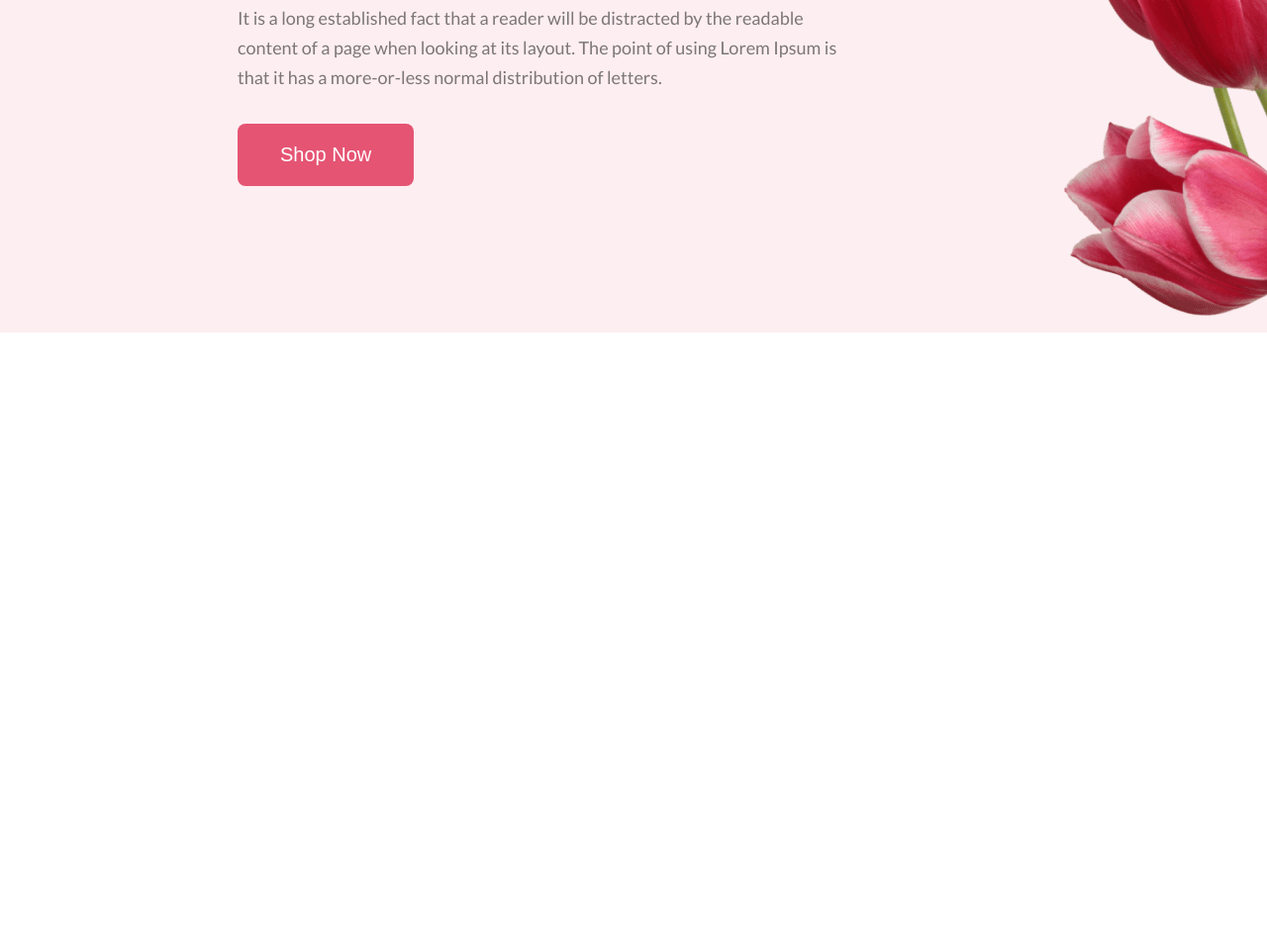
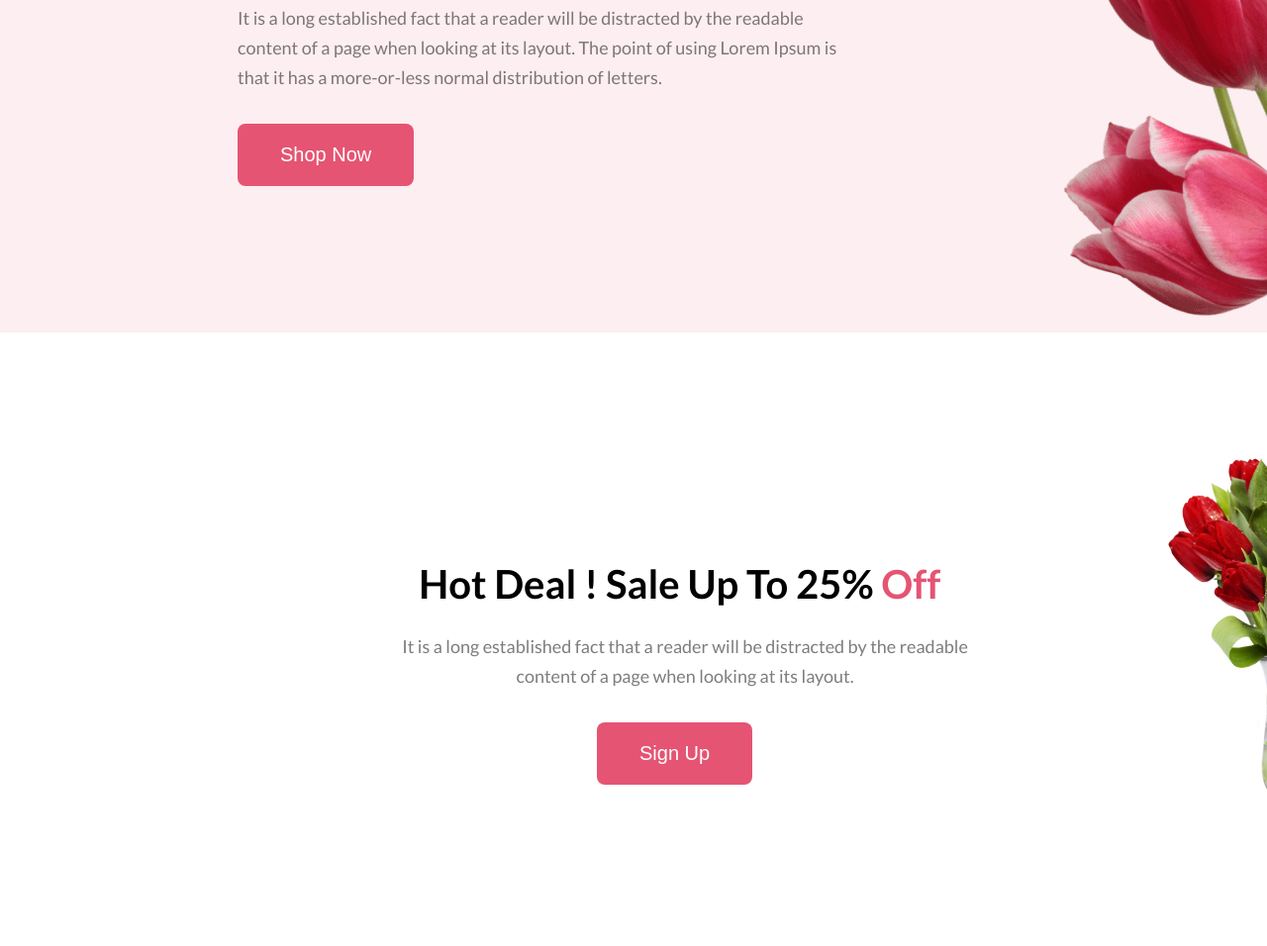
Before and after one commit to Farhan-Afsar/Assignment-one, a plain HTML site: page index.html in a window 1280 px wide. Shown: the part 514-1470 px from the top of the page at 99% size. Before the commit the page ends 853 px from the top, so only its background shows below. Drawn offline with Linux system fonts and the light colour scheme.

Commit message:
Added Hot deal section

```diff
--- a/index.html
+++ b/index.html
@@ -33,6 +33,19 @@
           <img src="./Asset/pngwing 10.png" alt="" />
         </div>
       </section>
+      <section class="section-two">
+        <div class="section-two-two">
+          <h2 class="title">Hot Deal ! Sale Up To 25% <span style="color: #E55473;">Off</span></h2>
+          <p class="description two">
+            It is a long established fact that a reader will be distracted by
+            the readable content of a page when looking at its layout.
+          </p>
+          <button class="btn btn-two">Sign Up</button>
+        </div>
+        <div class="image-two">
+          <img src="./Asset/pngwing 8.png" alt="" />
+        </div>
+      </section>
     </main>
   </body>
 </html>
--- a/style.css
+++ b/style.css
@@ -1,4 +1,4 @@
-*{
+* {
   margin: 0px;
   padding: 0px;
 }
@@ -8,7 +8,7 @@ body {
 .section-one {
   width: 1920px;
   height: 850px;
-  background: #FDEEF1;
+  background: #fdeef1;
 }
 .main-title {
   color: #272727;
@@ -40,12 +40,40 @@ body {
   margin-top: 50px;
   margin-right: 240px;
 }
-.section-one{
+.section-one {
   display: flex;
   justify-content: space-between;
 }
-.section-one-one{
+.section-one-one {
   margin-top: 197px;
   margin-left: 240px;
   margin-bottom: 147px;
 }
+.btn-two {
+  margin-left: 603px;
+}
+.section-two {
+  width: 1922px;
+  height: 620px;
+  display: flex;
+  justify-content: space-between;
+}
+.image-two {
+  margin-top: 100px;
+  margin-right: 429px;
+  margin-bottom: 100px;
+  width: 318px;
+  height: 420px;
+}
+.title {
+  margin-top: 230px;
+  margin-left: 423px;
+  font-size: 40px;
+}
+.two {
+  margin-left: 395px;
+  margin-top: 24px;
+  margin-bottom: 32px;
+  text-align: center;
+  width: 594px;
+}
```
Lines whose indentation alone changed are shown as unchanged.
